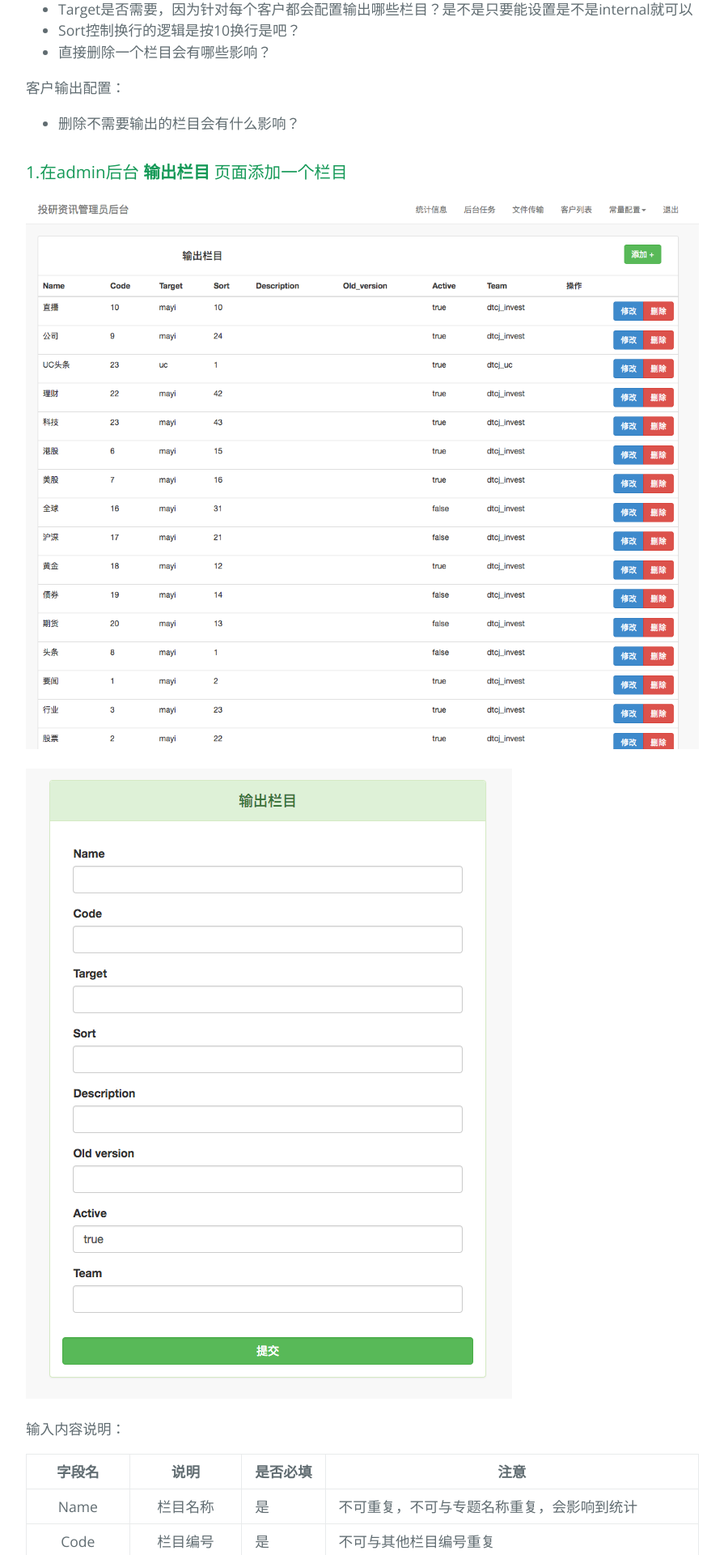
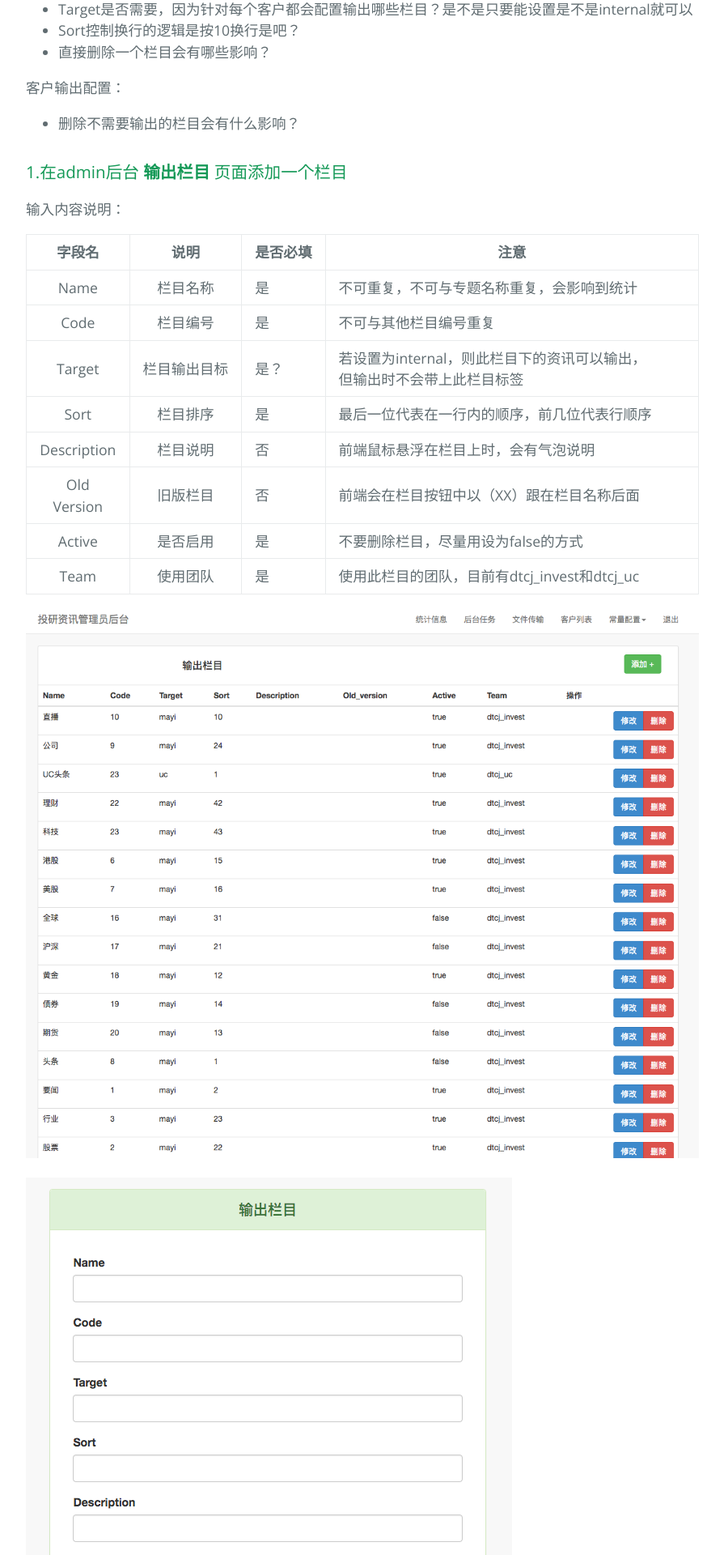
Before and after one commit to Littletreeeeee/prd-invest, a Jekyll site: the page built from documents/prd_invest_add_columns.md, in a window 1280 px wide. Shown: the part 619-2539 px from the top of the page at 81% size, without its empty margins (192-1087 px from the left). Built offline with Jekyll 4.4.1, drawn with Linux system fonts in a browser that asks for light colours; the repository's description, which GitHub fills in, is left out.

Commit message:
edit doc

```diff
--- a/documents/prd_invest_add_columns.md
+++ b/documents/prd_invest_add_columns.md
@@ -18,10 +18,6 @@ layout: default
 
 ### 1.在admin后台 **输出栏目** 页面添加一个栏目
 
-![输出栏目列表](../resource/add_columns_list.png)
-
-![栏目添加](../resource/add_columns_input.png)
-
 输入内容说明：
 
 | 字段名 | 说明 | 是否必填 | 注意 |
@@ -34,6 +30,10 @@ layout: default
 | Old Version | 旧版栏目 | 否 | 前端会在栏目按钮中以（XX）跟在栏目名称后面 |
 | Active | 是否启用 | 是 | 不要删除栏目，尽量用设为false的方式 |
 | Team | 使用团队 | 是 | 使用此栏目的团队，目前有dtcj_invest和dtcj_uc |
+
+![输出栏目列表](../resource/add_columns_list.png)
+
+![栏目添加](../resource/add_columns_input.png)
 
 ### 2.在客户输出栏目中增加新增的栏目
 
```
